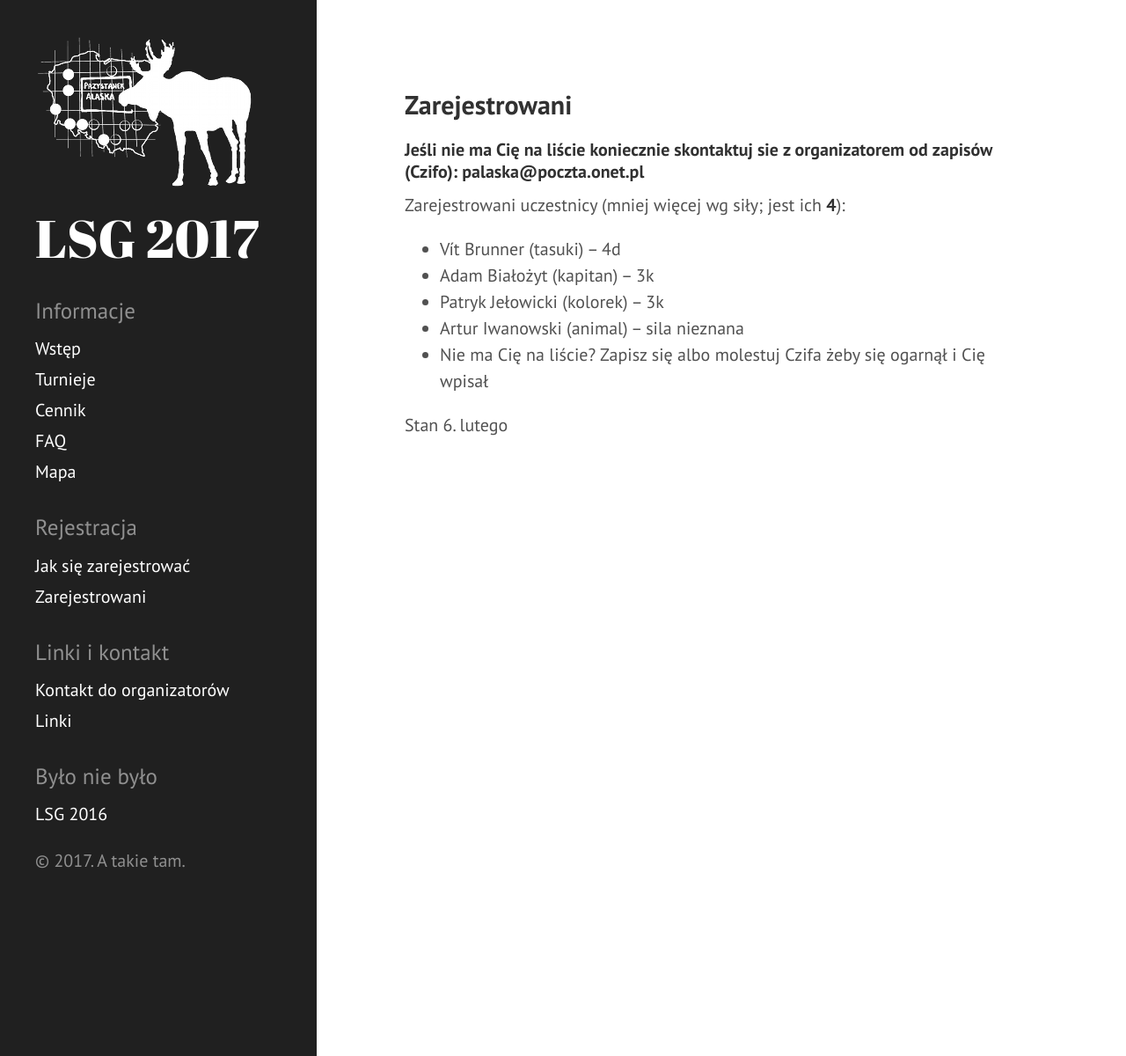
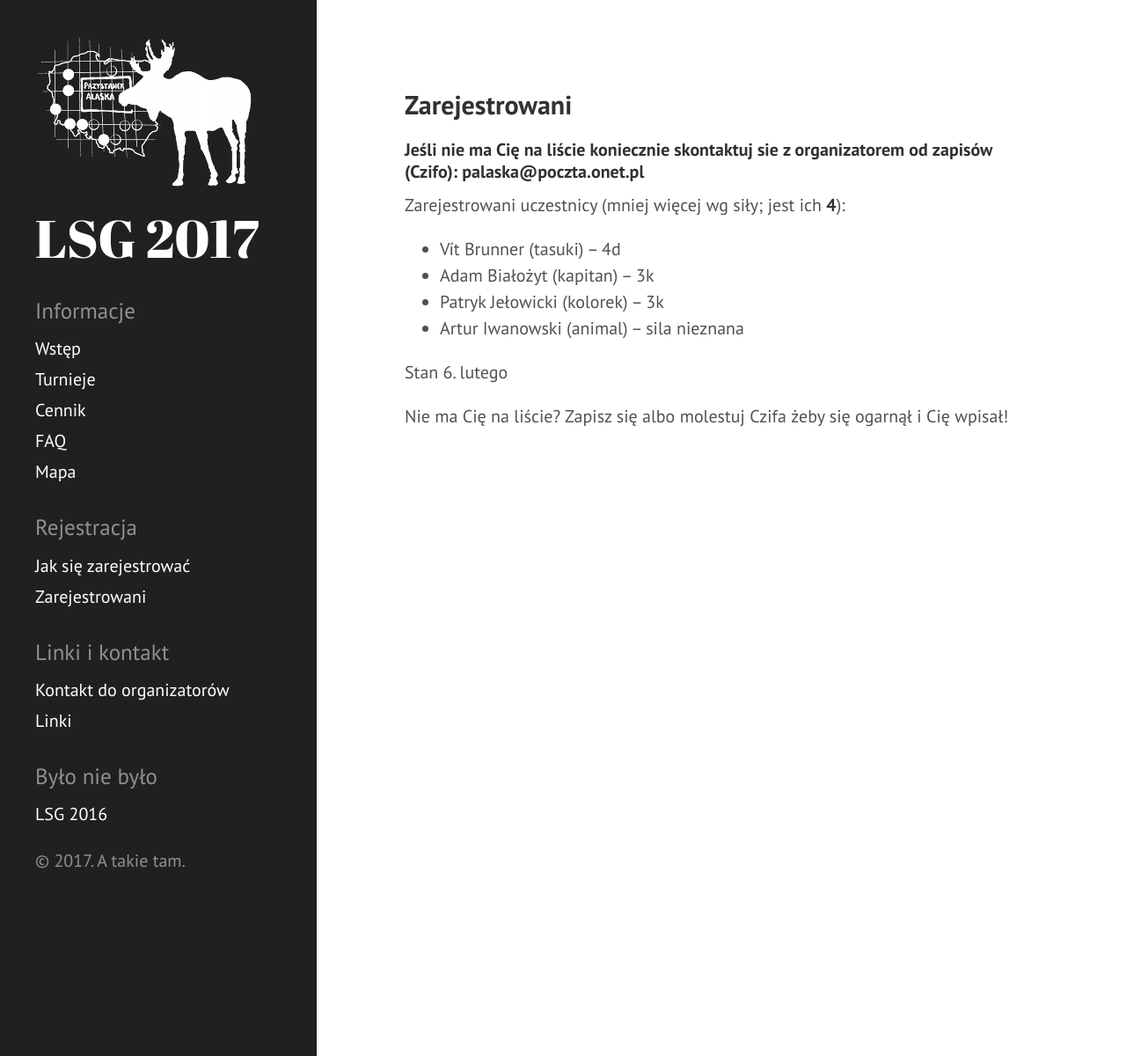
Before and after one commit to tasuki/lsg, a Jekyll site: the page built from zarejestrowani.md, in a window 1280 px wide. Shown: the whole page at 88% size. Built offline with Jekyll 4.4.1, drawn with Linux system fonts in a browser that asks for light colours.

Commit message:
Notatka pod listą

```diff
--- a/zarejestrowani.md
+++ b/zarejestrowani.md
@@ -13,7 +13,7 @@ Zarejestrowani uczestnicy (mniej więcej wg siły; jest ich **4**):
 - Adam Białożyt (kapitan) -- 3k
 - Patryk Jełowicki (kolorek) -- 3k
 - Artur Iwanowski (animal) -- sila nieznana
-- Nie ma Cię na liście?  Zapisz się albo molestuj Czifa żeby się ogarnął i Cię wpisał
-
 
 Stan 6. lutego
+
+Nie ma Cię na liście?  Zapisz się albo molestuj Czifa żeby się ogarnął i Cię wpisał!
```
